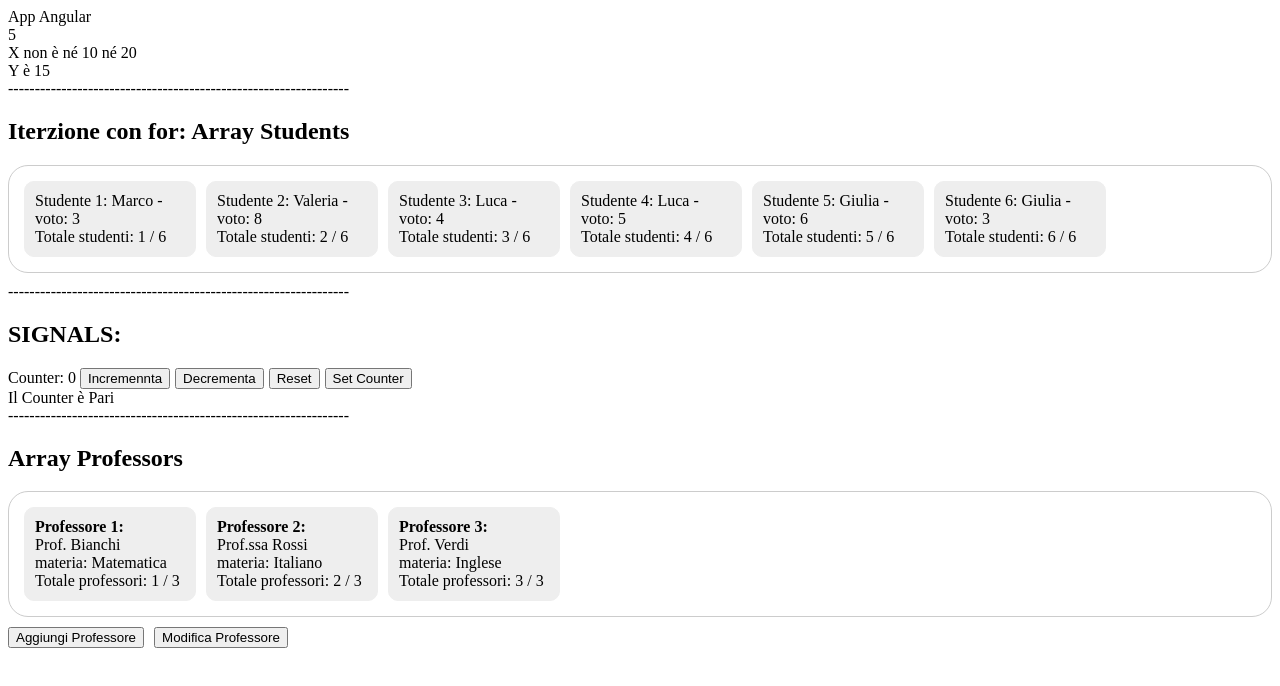
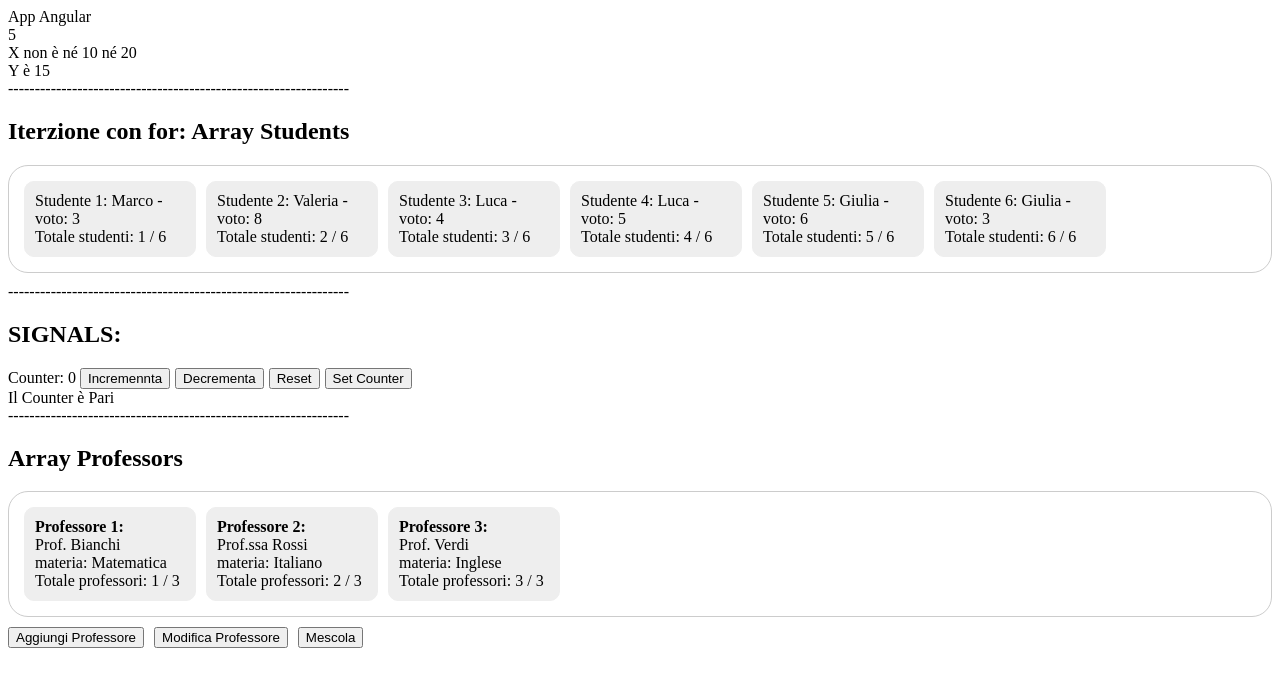
Before and after one commit to DylanBlanco/learn_angular, an Angular app: page / in a window 1280 px wide. Shown: the top 686 px of the page. Built offline with nearby package versions, Linux system fonts and the light colour scheme.

Commit message:
update array professors - random order

```diff
--- a/src/app/app.component.html
+++ b/src/app/app.component.html
@@ -89,5 +89,6 @@
     <div style="display: flex; gap: 10px;">
         <button (click)="addProf()">Aggiungi Professore</button>
         <button (click)="updateProf()">Modifica Professore</button>
+        <button (click)="randomOrder()">Mescola</button>
     </div>
 </section>
--- a/src/app/app.component.ts
+++ b/src/app/app.component.ts
@@ -56,7 +56,7 @@ export class AppComponent {
     }
 
     updateProf() {
-        this.professors.update(p => p.map(prof => {
+        this.professors.update(p => p.map(prof => {  // UPDATE ammette una funzione che riceve il valore corrente
             if (prof.id % 2 === 0) {
                 return {
                     ...prof,
@@ -68,4 +68,8 @@ export class AppComponent {
             }
         }))
     }
+
+    randomOrder() {
+        this.professors.update(p => p.sort(() => Math.random() - 0.5))
+    }
 }
```
